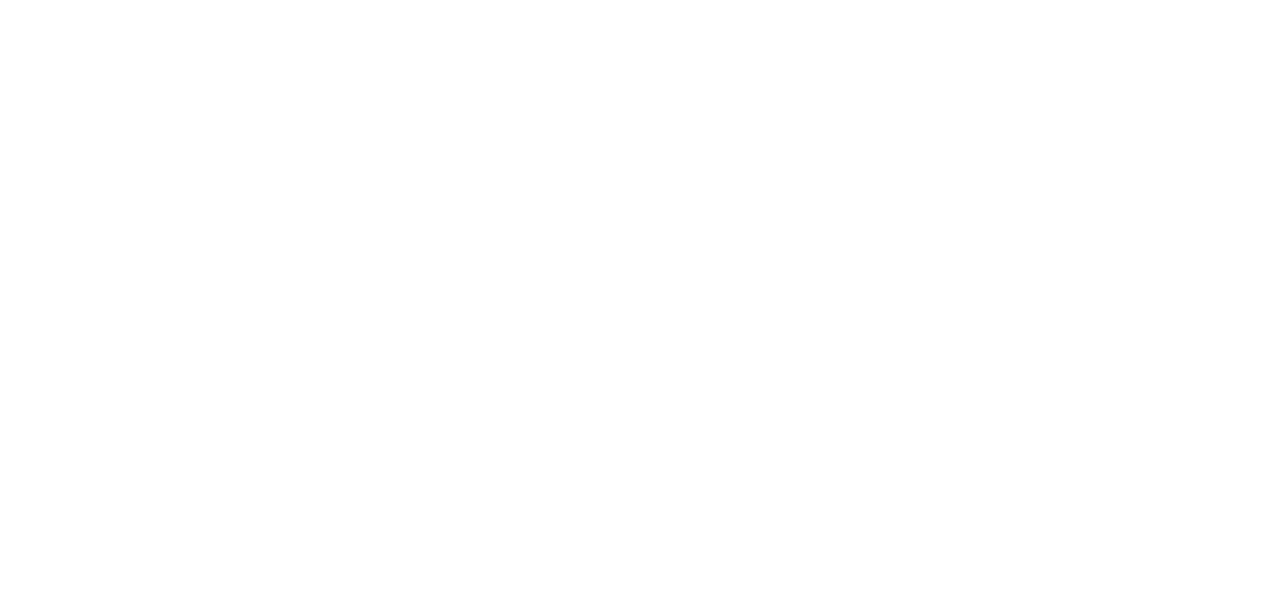
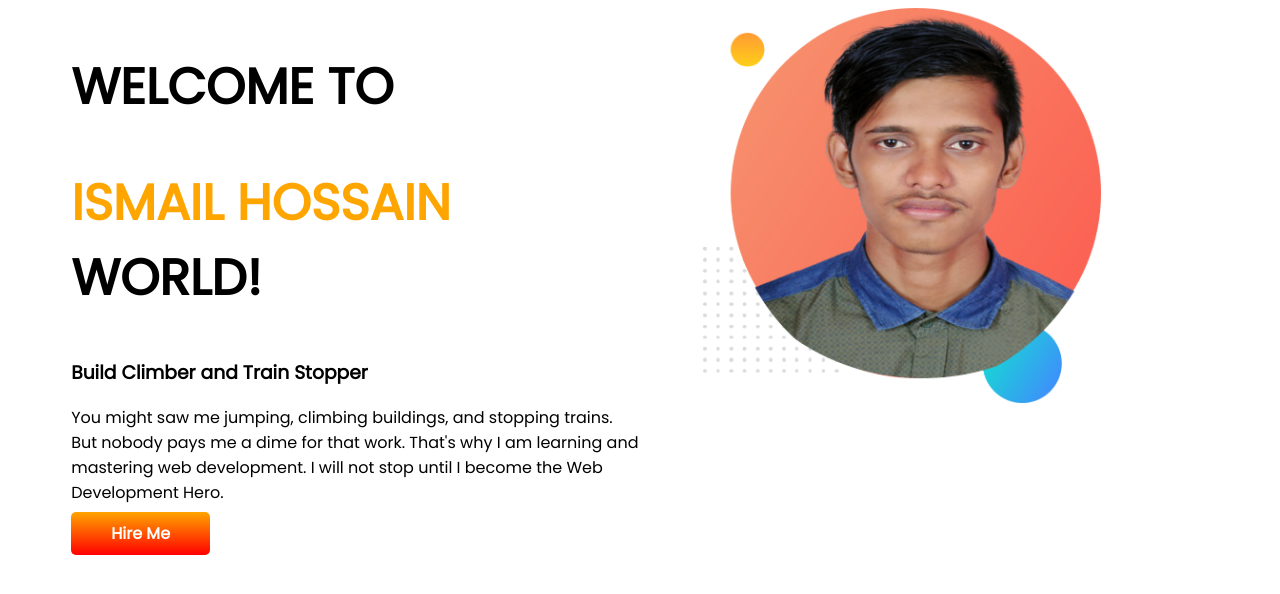
Before and after one commit to Ismail826/developer-portfolio, a plain HTML site: page index.html in a window 1280 px wide. Drawn offline with Linux system fonts and the light colour scheme.

Commit message:
update codet

```diff
--- a/index.html
+++ b/index.html
@@ -5,9 +5,36 @@
     <meta http-equiv="X-UA-Compatible" content="IE=edge">
     <meta name="viewport" content="width=device-width, initial-scale=1.0">
     <title>Ismail Portfolio</title>
+
+    <link rel="preconnect" href="https://fonts.googleapis.com">
+<link rel="preconnect" href="https://fonts.gstatic.com" crossorigin>
+<link href="https://fonts.googleapis.com/css2?family=Poppins&display=swap" rel="stylesheet">
+
+<link rel="shortcut icon" href="showoff/p.png" type="image/x-icon">
+
+
     <link rel="stylesheet" href="style.css">
 </head>
 <body>
+   <section>
+    <div class="half-width">
+        <h1>WELCOME TO </h1>
+    <h1> <span  class="orange-color">
+        ISMAIL HOSSAIN
+    </span> WORLD!</h1>
+    <h3>Build Climber and Train Stopper</h3>
+    <p>You might saw me jumping, climbing buildings, and stopping trains. But nobody pays me a dime for that work. That's why I am learning and mastering web development. I will not stop until I become the Web Development Hero.</p>
+    <a class="link-button" target="_blank" href="wwww.fb.com">Hire Me</a>
+    </div>
+
+    <div class="half-width">
+
+        <img src="images/ism.png" alt="">
+    </div>
+
+   </section>
+
+
 
 </body>
 </html>
--- a/style.css
+++ b/style.css
@@ -0,0 +1,30 @@
+body {
+  font-family: "Poppins", sans-serif;
+}
+h1 {
+  font-size: 50px;
+}
+.orange-color {
+  color: orange;
+}
+.font {
+  text-align: justify;
+}
+section {
+  display: flex;
+}
+.half-width {
+  width: 50%;
+  padding-left: 5%;
+}
+.half-width img {
+  width: 70%;
+}
+.link-button {
+  text-decoration: none;
+  background-image: linear-gradient(orange, red);
+  color: white;
+  font-weight: 700;
+  padding: 10px 40px;
+  border-radius: 5px;
+}
```
Also changed, not shown: images/dream-bg.png (added), images/exp-bg.png (added), images/ism.png (added), images/jhankar.png (added), images/jhankar2.png (added), images/my-bg.png (added), images/my-bg2.png (added), images/top-banner.png (added), showOff/p.png (added), 7 other files.
